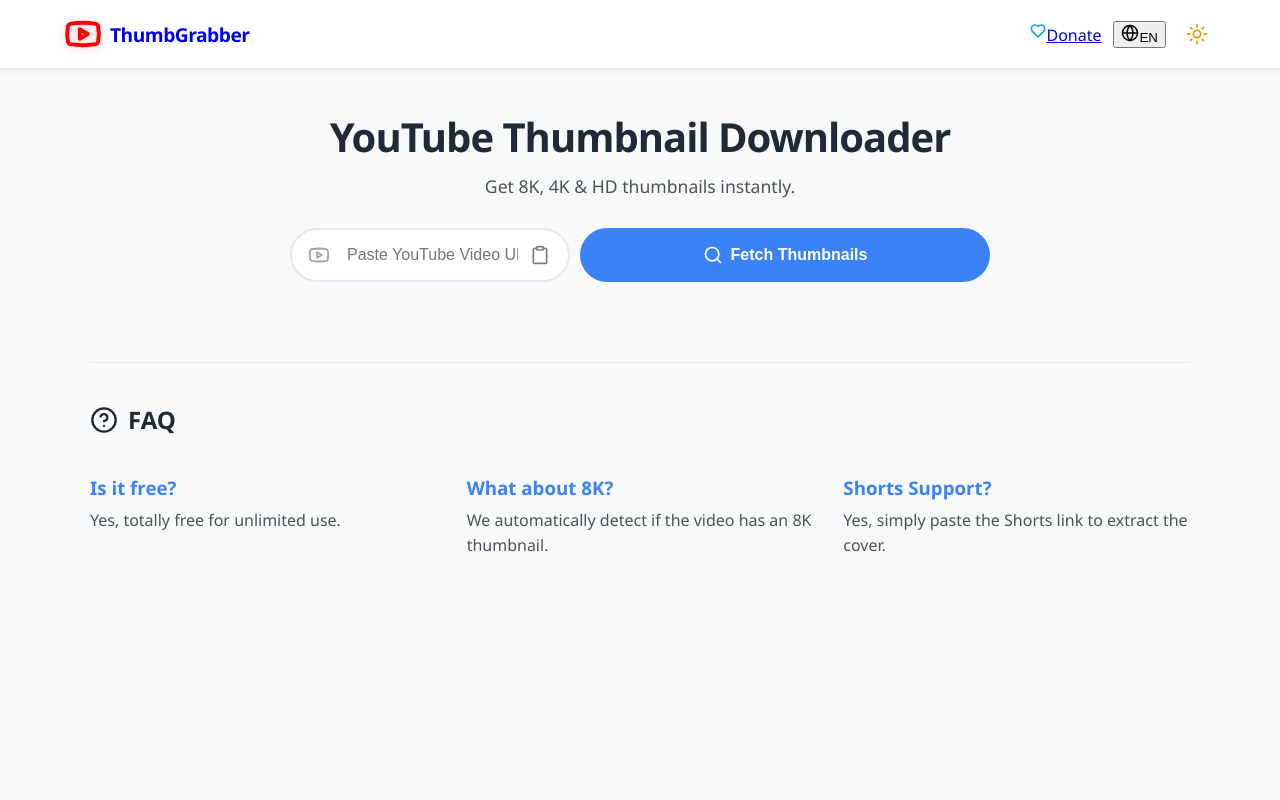
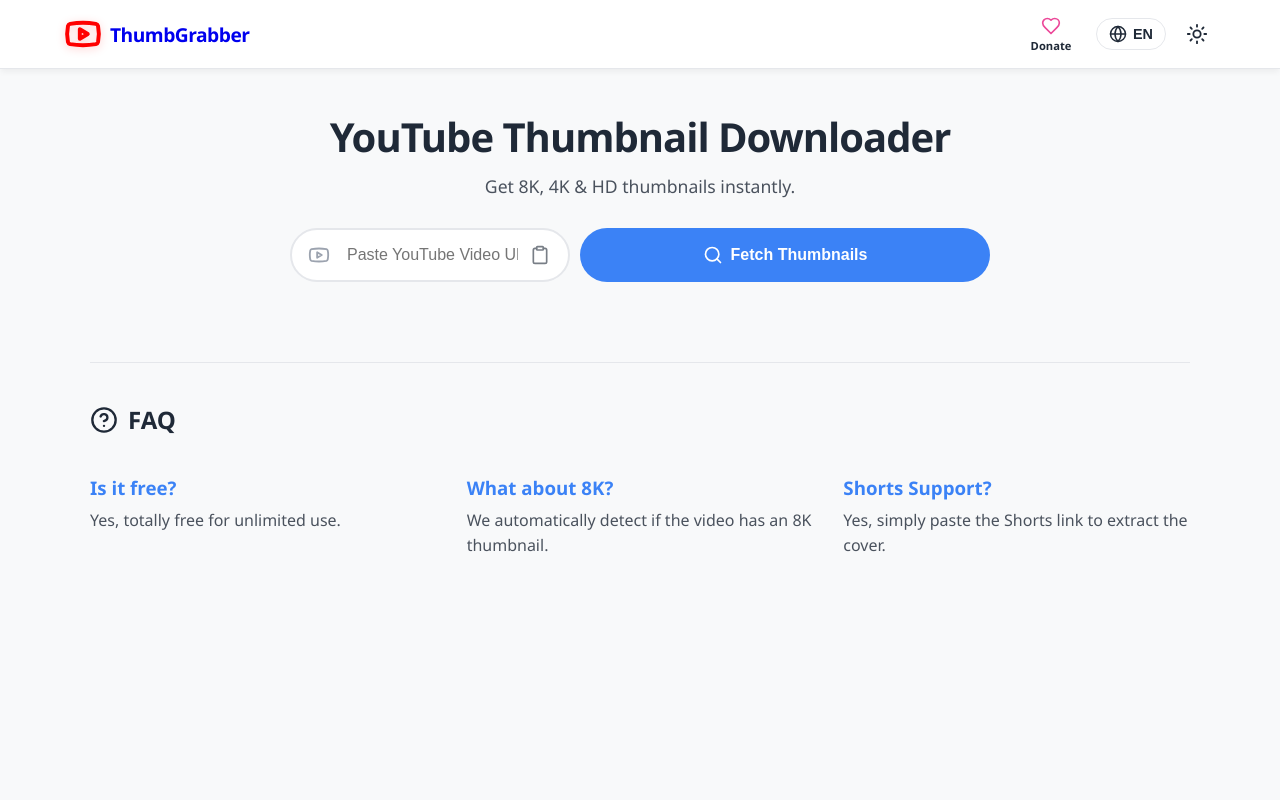
Before and after one commit to sahoriaj/thumbnail-downloader, a React (Create React App) app: page / in a window 1280 px wide. Shown: the top 800 px of the page. Built offline with nearby package versions, Linux system fonts and the light colour scheme.

Commit message:
Update App.css

```diff
--- a/src/App.css
+++ b/src/App.css
@@ -100,81 +100,142 @@
   .logo-text { display: block; }
 }
 
-/* DONATE BUTTON STYLE (Matches your screenshot) */
-.donate-btn {
+/* ... existing CSS ... */
+
+/* --- MINIMAL DONATE BUTTON --- */
+.donate-btn-minimal {
   display: flex;
   flex-direction: column;
   align-items: center;
   justify-content: center;
-  background-color: #e0f2fe; /* Light Blue Background */
-  color: #0f172a;
-  border-radius: 12px;
-  padding: 6px 12px;
+  background: transparent; /* No Background */
+  border: none;           /* No Border */
+  color: var(--text-color);
   text-decoration: none;
-  font-size: 0.75rem;
+  font-size: 0.7rem;
   font-weight: 600;
-  border: 1px solid #bae6fd;
-  transition: transform 0.2s, background-color 0.2s;
-  height: 40px;
+  cursor: pointer;
+  padding: 0 8px;
+  transition: transform 0.2s, color 0.2s;
   min-width: 50px;
 }
 
-.donate-btn:hover {
-  transform: translateY(-2px);
-  background-color: #bae6fd;
+.donate-btn-minimal:hover {
+  transform: scale(1.05);
+  color: #ec4899; /* Pink hover effect */
 }
 
-/* The Heart Icon inside Donate */
-.donate-icon {
-  width: 16px;
-  height: 16px;
-  color: #0ea5e9; /* Blue/Teal Heart Color */
+.donate-btn-minimal .donate-icon {
+  width: 20px;
+  height: 20px;
   margin-bottom: 2px;
-  fill: none; /* Outline style like image */
-  stroke-width: 2.5px;
+  color: #ec4899; /* Pink Heart */
+  fill: none;
+  stroke-width: 2px;
 }
 
-/* Dark Mode Adjustments for Donate Button */
-[data-theme="dark"] .donate-btn {
-  background-color: #1e293b;
-  border-color: #334155;
-  color: #f1f5f9;
-}
-[data-theme="dark"] .donate-icon {
-  color: #38bdf8;
+/* --- LANGUAGE SELECTOR DROPDOWN --- */
+.lang-container {
+  position: relative;
 }
 
-.support-btn { color: #ec4899; } /* Pink Heart */
-.support-btn svg { fill: #ec4899; } /* Solid Fill */
-
-.theme-btn { color: var(--text-color); }
-.sun-icon { color: #f59e0b; }
-.moon-icon { color: #cbd5e1; }
-
-/* Language Selector */
-.lang-wrapper {
-    display: flex;
-    align-items: center;
-    gap: 5px;
-    border: 1px solid var(--border-color);
-    padding: 5px 12px;
-    border-radius: 20px;
-    background: var(--card-bg);
+.lang-trigger {
+  display: flex;
+  align-items: center;
+  gap: 6px;
+  background: transparent;
+  border: 1px solid var(--border-color);
+  padding: 6px 12px;
+  border-radius: 20px;
+  cursor: pointer;
+  color: var(--text-color);
+  font-weight: 600;
+  font-size: 0.9rem;
+  transition: background 0.2s;
 }
 
-.lang-icon { opacity: 0.7; }
-
-.lang-select {
-    background: transparent;
-    color: inherit;
-    border: none;
-    font-size: 0.9rem;
-    cursor: pointer;
-    outline: none;
-    font-weight: 600;
+.lang-trigger:hover {
+  background: rgba(128, 128, 128, 0.1);
 }
 
+/* The Dropdown Box */
+.lang-dropdown {
+  position: absolute;
+  top: 120%;
+  right: 0;
+  width: 220px;
+  background: var(--card-bg);
+  border: 1px solid var(--border-color);
+  border-radius: 12px;
+  box-shadow: 0 10px 25px rgba(0,0,0,0.1);
+  overflow: hidden;
+  z-index: 1000;
+  animation: fadeIn 0.2s ease-out;
+}
 
+/* Search Input inside Dropdown */
+.lang-search-wrapper {
+  display: flex;
+  align-items: center;
+  padding: 10px;
+  border-bottom: 1px solid var(--border-color);
+  gap: 8px;
+}
+
+.search-icon-small {
+  opacity: 0.5;
+}
+
+.lang-search-input {
+  border: none;
+  background: transparent;
+  width: 100%;
+  outline: none;
+  color: var(--text-color);
+  font-size: 0.9rem;
+}
+
+/* Language List */
+.lang-list {
+  max-height: 250px;
+  overflow-y: auto;
+}
+
+.lang-option {
+  width: 100%;
+  text-align: left;
+  padding: 10px 15px;
+  background: transparent;
+  border: none;
+  color: var(--text-color);
+  cursor: pointer;
+  display: flex;
+  justify-content: space-between;
+  align-items: center;
+  font-size: 0.9rem;
+}
+
+.lang-option:hover {
+  background: rgba(59, 130, 246, 0.1); /* Light Blue Hover */
+}
+
+.lang-option.active {
+  background: rgba(59, 130, 246, 0.1);
+  color: var(--brand-blue);
+  font-weight: 700;
+}
+
+.lang-no-results {
+  padding: 15px;
+  text-align: center;
+  opacity: 0.6;
+  font-size: 0.85rem;
+}
+
+@keyframes fadeIn {
+  from { opacity: 0; transform: translateY(-5px); }
+  to { opacity: 1; transform: translateY(0); }
+}
 /* ===========================
    MAIN CONTENT & HERO
    =========================== */
```
